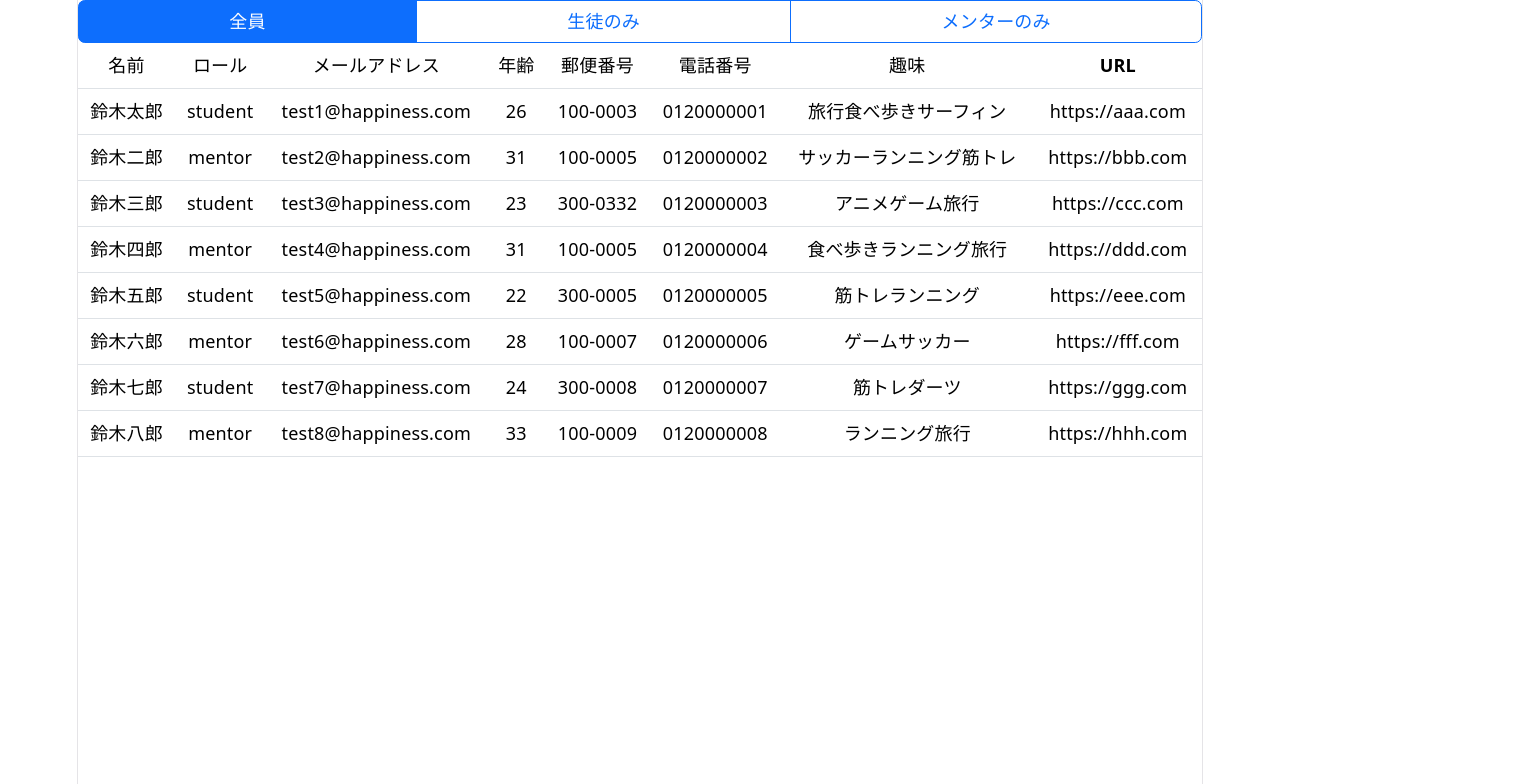
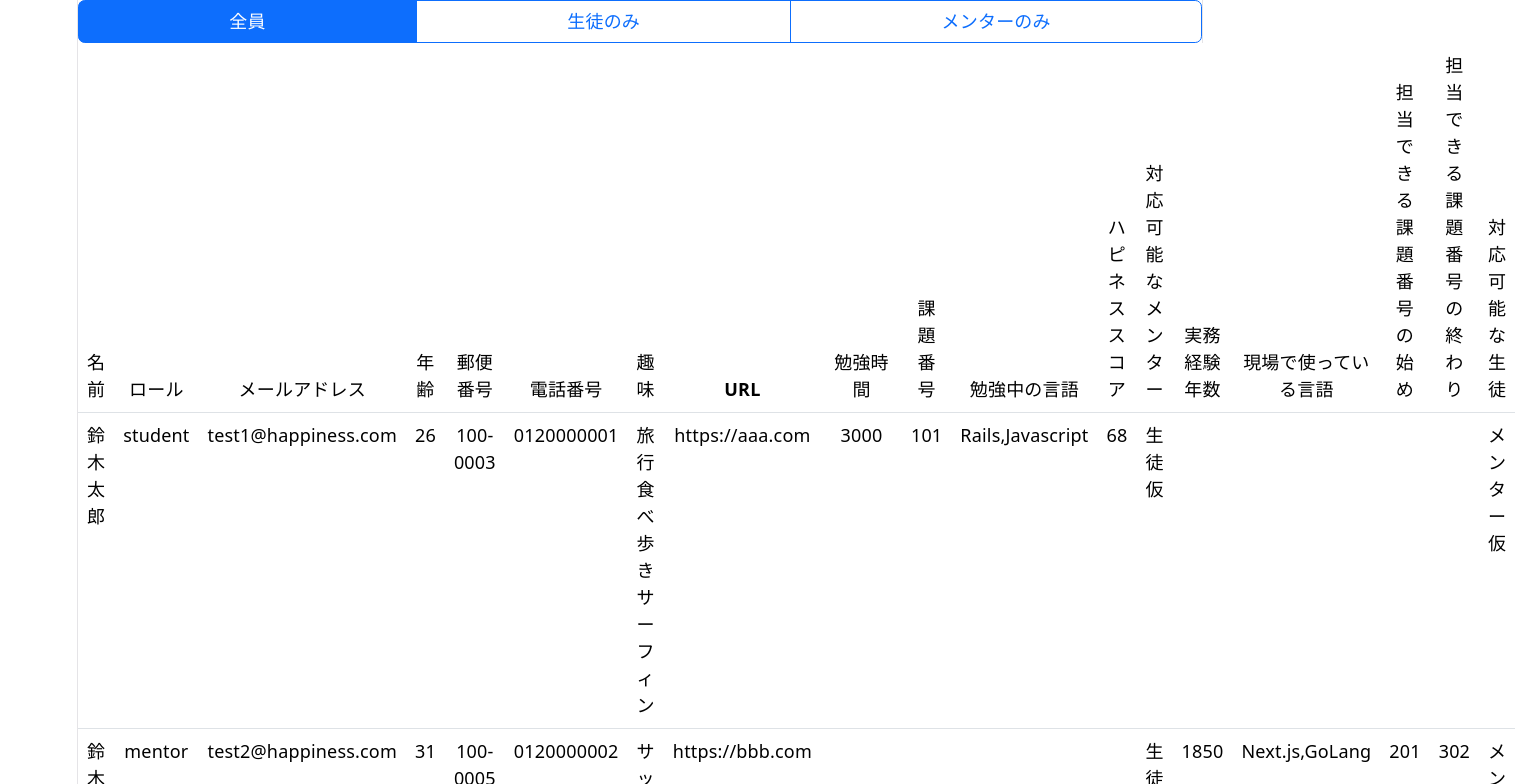
Before and after one commit to iwariku/react_typescript_management, a React (Vite) app: page / in a window 1280 px wide. Shown: the top 784 px of the page, 1515 px wide, since content can reach past the window. Built offline with nearby package versions, Linux system fonts and the light colour scheme.

Commit message:
feat: 全員のタブで、生徒とメンターだけが持つ情報も表示

```diff
--- a/src/components/AllUserList.tsx
+++ b/src/components/AllUserList.tsx
@@ -1,4 +1,5 @@
 import type { AllUser } from '../types';
+import { Mentor, Student } from '../types';
 
 type Props = {
   allUsers: AllUser[];
@@ -18,6 +19,18 @@ export const AllUserList = ({ allUsers }: Props) => {
             <th scope="col">電話番号</th>
             <th scope="col">趣味</th>
             <th scope="col">URL</th>
+
+            <th scope="col">勉強時間</th>
+            <th scope="col">課題番号</th>
+            <th scope="col">勉強中の言語</th>
+            <th scope="col">ハピネススコア</th>
+            <th scope="col">対応可能なメンター</th>
+
+            <th scope="col">実務経験年数</th>
+            <th scope="col">現場で使っている言語</th>
+            <th scope="col">担当できる課題番号の始め</th>
+            <th scope="col">担当できる課題番号の終わり</th>
+            <th scope="col">対応可能な生徒</th>
           </tr>
         </thead>
         <tbody>
@@ -31,6 +44,22 @@ export const AllUserList = ({ allUsers }: Props) => {
               <td>{user.phone}</td>
               <td>{user.hobbies}</td>
               <td>{user.url}</td>
+
+              <td>{user instanceof Student ? `${user.studyMinutes}` : ''}</td>
+              <td>{user instanceof Student ? `${user.taskCode}` : ''}</td>
+              <td>{user instanceof Student ? `${user.studyLangs}` : ''}</td>
+              <td>{user instanceof Student ? `${user.score}` : ''}</td>
+              <td>生徒仮</td>
+
+              <td>{user instanceof Mentor ? `${user.experienceDays}` : ''}</td>
+              <td>{user instanceof Mentor ? `${user.useLangs}` : ''}</td>
+              <td>
+                {user instanceof Mentor ? `${user.availableStartCode}` : ''}
+              </td>
+              <td>
+                {user instanceof Mentor ? `${user.availableEndCode}` : ''}
+              </td>
+              <td>メンター仮</td>
             </tr>
           ))}
         </tbody>
```
